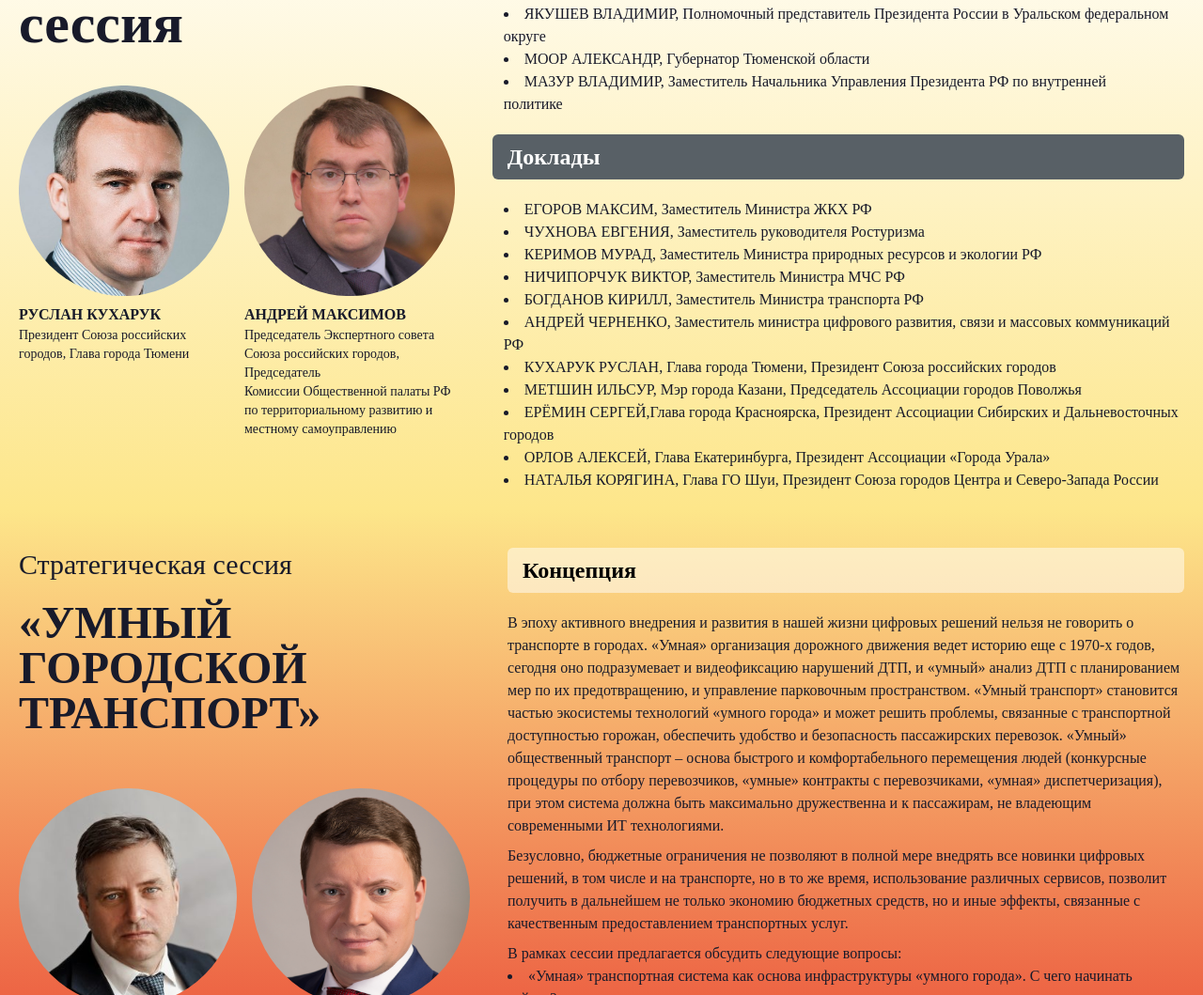
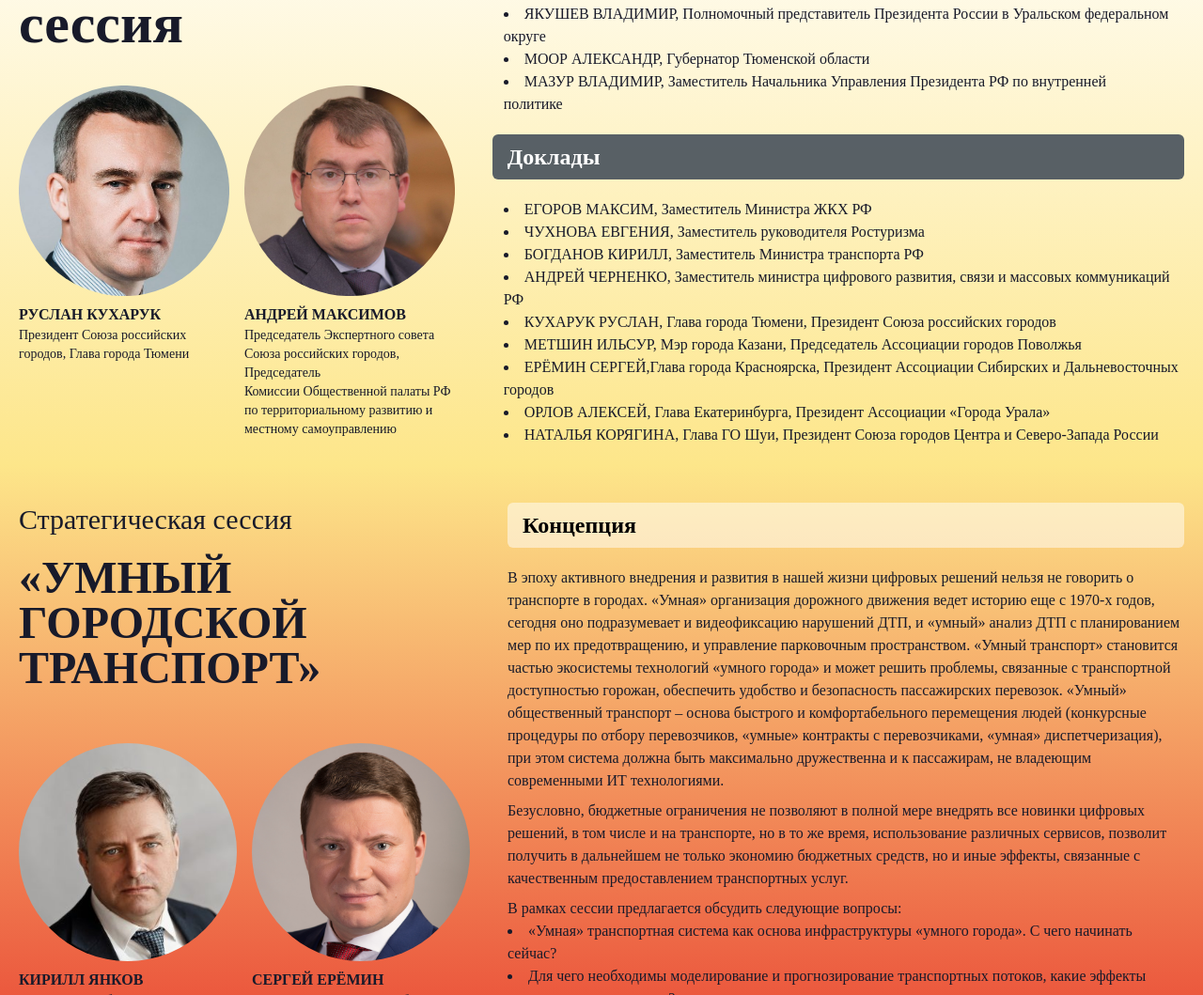
Before and after one commit to urc-ru/crossborder.urc.ru, a website: page index.html in a window 1280 px wide. Shown: the part 3637-4696 px from the top of the page at 94% size. Drawn offline with nearby package versions, Linux system fonts and the light colour scheme; a web font is replaced by a local one.

Commit message:
upd plenary session

```diff
--- a/index.html
+++ b/index.html
@@ -310,8 +310,6 @@
 				<ul class="mb-5 list-disc list-inside lg:pl-3">
 					<li>ЕГОРОВ МАКСИМ, Заместитель Министра ЖКХ РФ</li>
 					<li>ЧУХНОВА ЕВГЕНИЯ, Заместитель руководителя Ростуризма</li>
-					<li>КЕРИМОВ МУРАД, Заместитель Министра природных ресурсов и экологии РФ</li>
-					<li>НИЧИПОРЧУК ВИКТОР, Заместитель Министра МЧС РФ</li>
 					<li>БОГДАНОВ КИРИЛЛ, Заместитель Министра транспорта РФ</li>
 					<li>АНДРЕЙ ЧЕРНЕНКО, Заместитель министра цифрового развития, связи и массовых
 						коммуникаций РФ</li>
```
